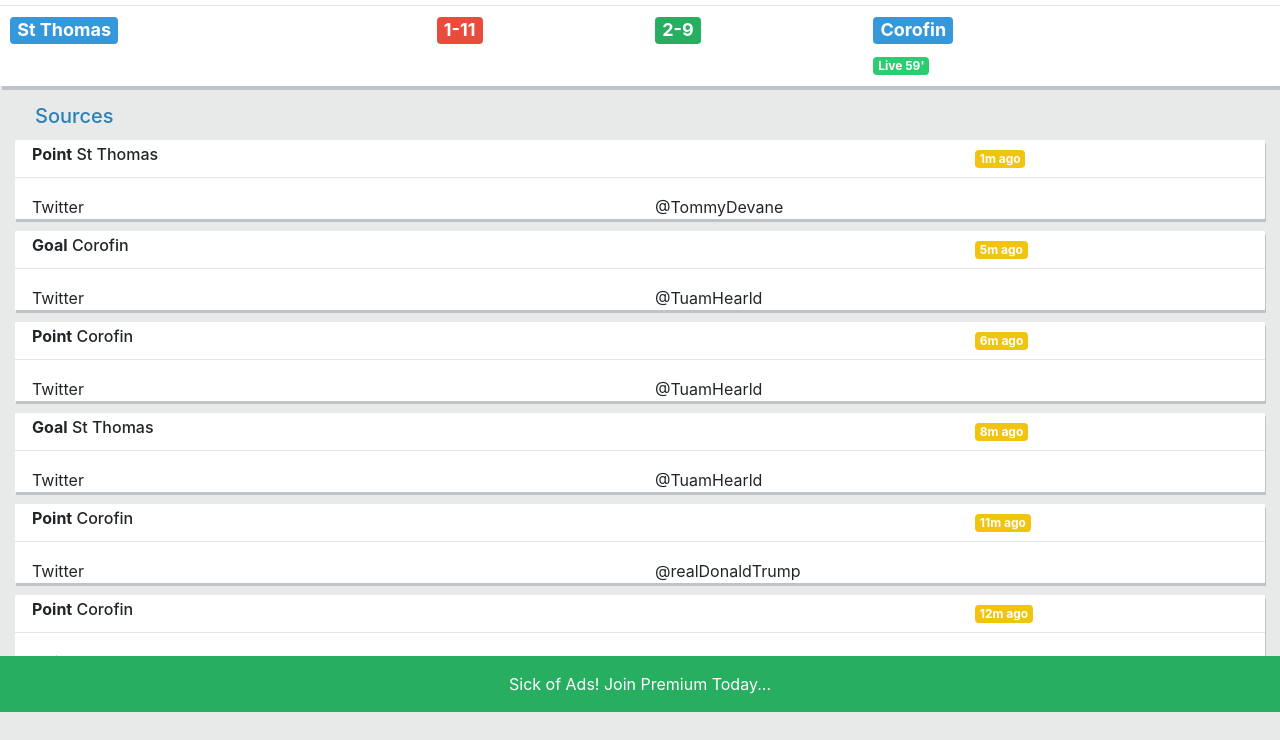
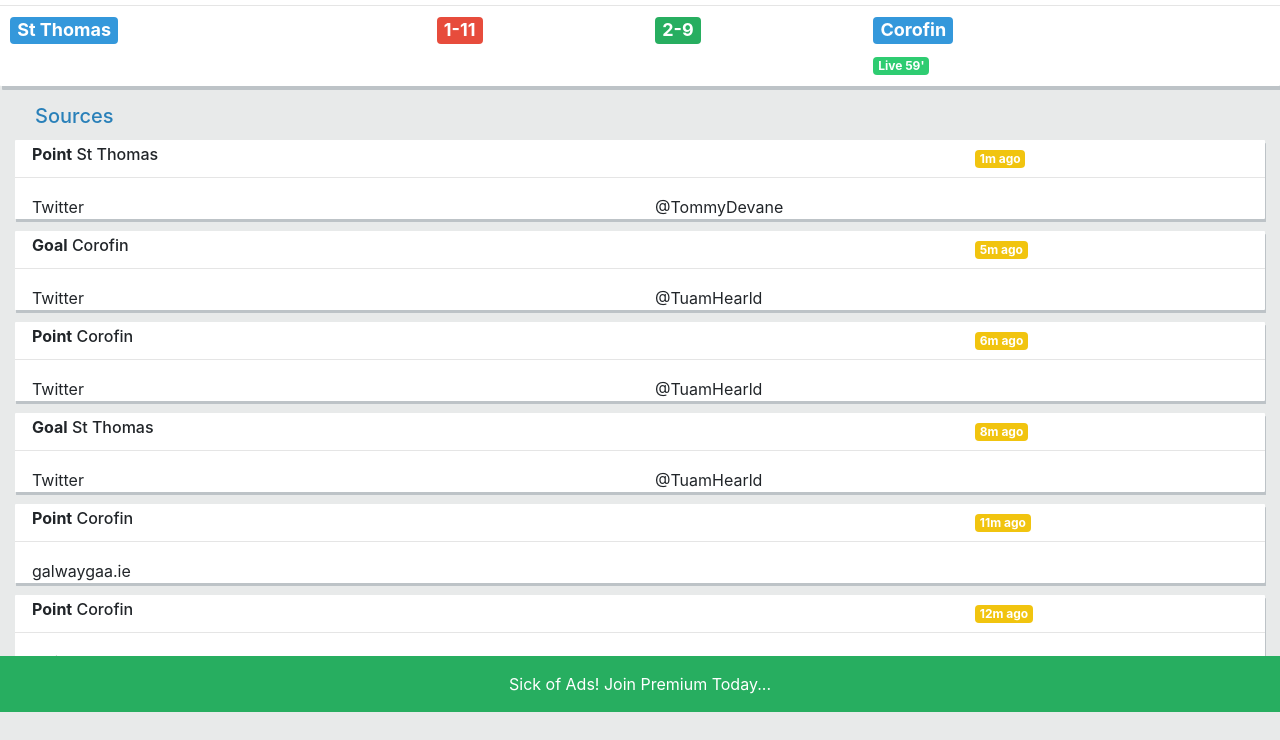
Before and after one commit to DiarmuidBeirne/GAASportsAppProto, a website: page match_overview.html in a window 1280 px wide. Shown: the part 88-828 px from the top of the page. Drawn offline with Linux system fonts and the light colour scheme.

Commit message:
changed twitter source to galwaygaa

```diff
--- a/match_overview.html
+++ b/match_overview.html
@@ -193,10 +193,10 @@
             <div class="source-container">
 	<div class="row top-row" >
 		<div class="col-6 league-name">
-			Twitter
+			galwaygaa.ie
 		</div>
 		<div class="col-6">
-            @realDonaldTrump
+
 		</div>
 	</div>
 </div>
```
